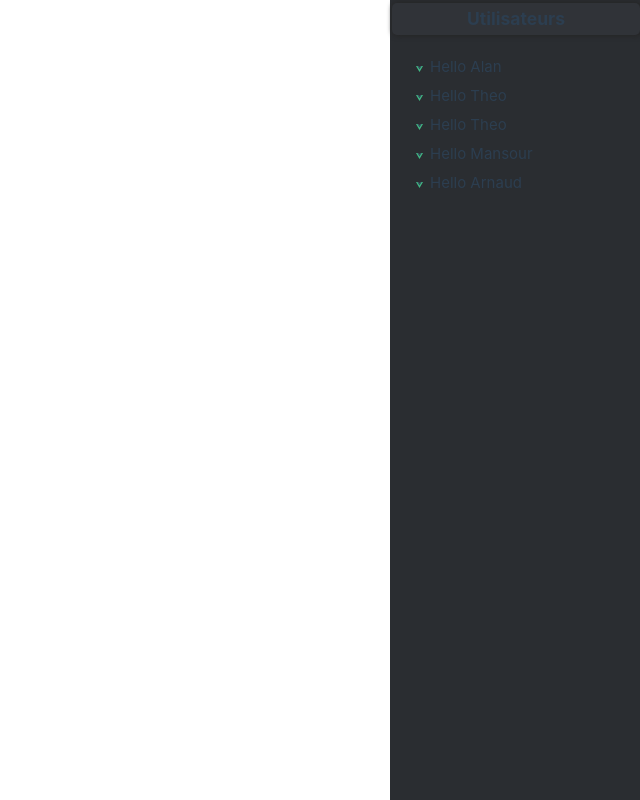
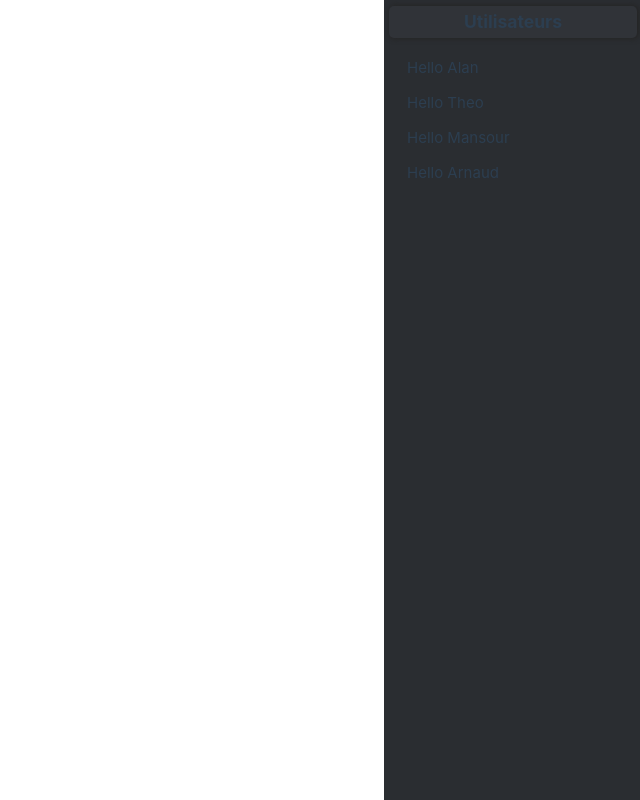
Before and after one commit to Frezz68/FakeDiscord, a Vue app: page / in a window 1280 px wide. Shown: the whole page, without its empty margins (640-1280 px from the left). Built offline with nearby package versions, Linux system fonts and the light colour scheme.

Commit message:
🥺 User List

```diff
--- a/src/components/UserItem.vue
+++ b/src/components/UserItem.vue
@@ -1,6 +1,6 @@
 <template>
   <div>
-    <span >Hello {{ user.name }}</span>
+    <span>Hello {{ user.name }}</span>
   </div>
 </template>
 
--- a/src/components/UserList.vue
+++ b/src/components/UserList.vue
@@ -6,10 +6,6 @@ const users = reactive([
   {
     id: 1,
     name: "Alan"
-  },
-  {
-    id: 2,
-    name:"Theo"
   },
   {
     id: 2,
@@ -27,8 +23,8 @@ const users = reactive([
 </script>
 <template>
   <div class="right-panel">
-    <h3>Utilisateurs</h3>
-    <ul>
+    <ul class="right-panel">
+      <h3>Utilisateurs</h3>
       <li v-for="(_,index) of users"><UserItem :user="users[index]"></UserItem></li>
     </ul>
   </div>
@@ -41,6 +37,7 @@ const users = reactive([
   right: 0;
   bottom: 0;
   width: 250px;
+  padding: 3px;
   background-color: #2a2d31;
 }
 .right-panel h3 {
@@ -55,12 +52,19 @@ const users = reactive([
 
 }
 .right-panel ul {
-  list-style: url('../assets/logo.svg');
+  list-style: none;
   text-align: left;
+}
+.right-panel li {
+  line-height: normal;
+  padding-left: 20px;
+  margin-top: 5px;
+  border-radius: 7px;
+  height: 30px;
 
 }
-.right-panel li {
-  margin-top: 5px;
 
+li:hover {
+  background-color: #303338;
 }
 </style>
```
